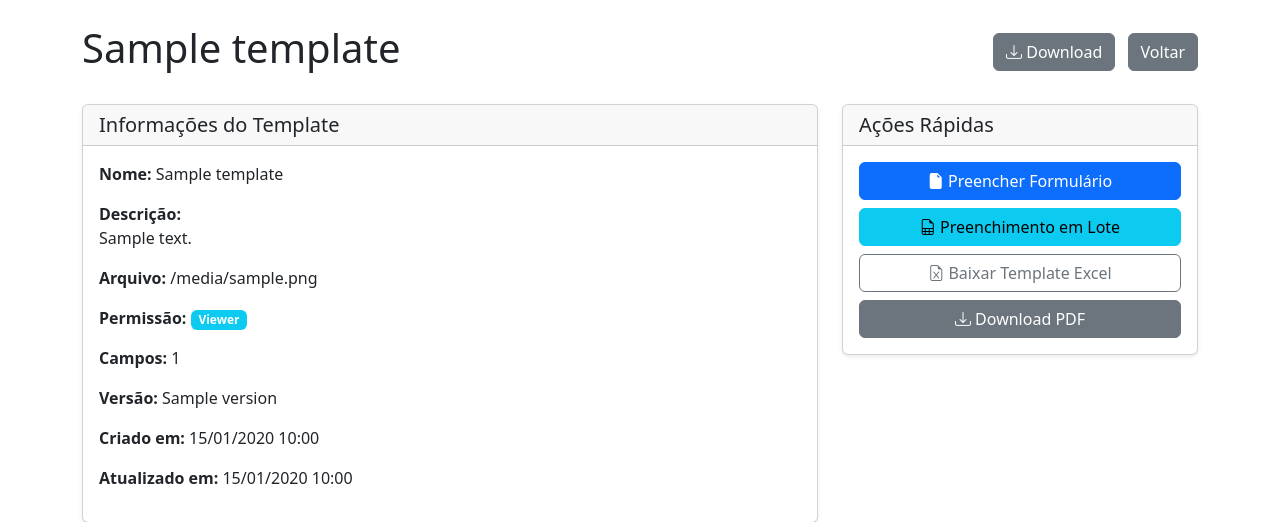
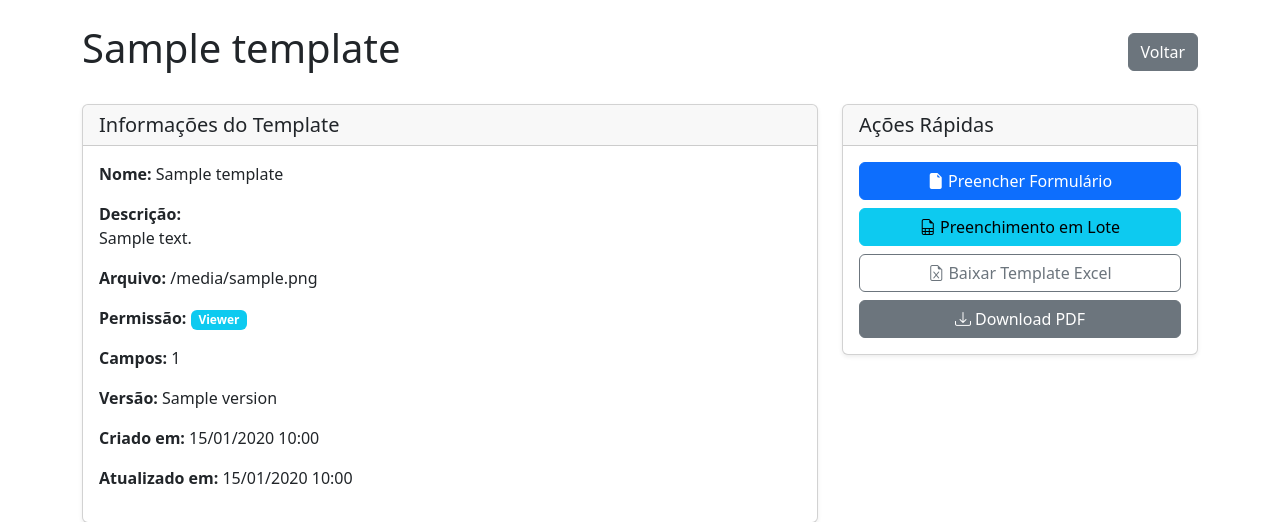
Before and after one commit to qagsouza/pdf-form-filler, a FastAPI app: template src/pdf_form_filler/web/templates/templates/details.html in a window 1280 px wide. Shown: the top 522 px of the page. Run offline with FastAPI, Linux system fonts and the light colour scheme; the template is opened without the code that fills it: most values are stand-ins (such as "Sample title", 1, 10 or a date in 2020); some libraries are stand-ins or nearby versions.

Commit message:
Remove redundant download button from template details page
Removed duplicate "Download" button from the top of the template
details page. The "Download PDF" button in Quick Actions section
is more descriptive and better organized, making the top button
unnecessary.

This improves UI clarity by removing redundancy.

🤖 Generated with [Claude Code](https://claude.com/claude-code)

Co-Authored-By: Claude <noreply@anthropic.com>

```diff
--- a/src/pdf_form_filler/web/templates/templates/details.html
+++ b/src/pdf_form_filler/web/templates/templates/details.html
@@ -9,9 +9,6 @@
             <div class="d-flex justify-content-between align-items-center mb-4">
                 <h1>{{ template.name }}</h1>
                 <div>
-                    <a href="/templates/{{ template.id }}/download" class="btn btn-secondary me-2">
-                        <i class="bi bi-download"></i> Download
-                    </a>
                     <a href="/templates" class="btn btn-secondary">Voltar</a>
                 </div>
             </div>
```
